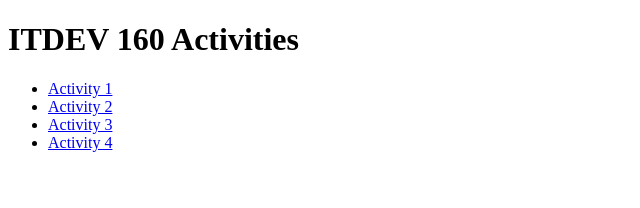
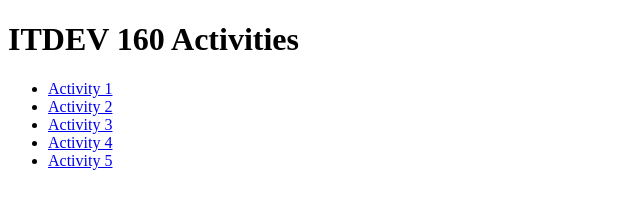
Before and after one commit to OLD-itdev160-fa2023/angelica-wiedmeyer, a plain HTML site: page index.html in a window 1280 px wide. Shown: the full height of the page, 0-640 px from the left. Drawn offline with Linux system fonts and the light colour scheme.

Commit message:
Update index.html

```diff
--- a/index.html
+++ b/index.html
@@ -13,6 +13,7 @@
         <li> <a href="activity-2/index.html"> Activity 2</a></li>
         <li> <a href="activity-3/index.html"> Activity 3</a></li>
         <li> <a href="activity-4/index.html"> Activity 4</a></li>
+        <li> <a href="activity-5/index.html"> Activity 5</a></li>
 
     </ul>
 </body>
```
